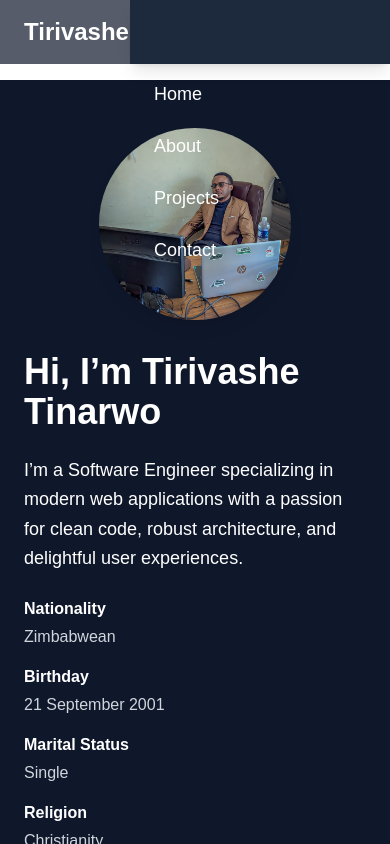
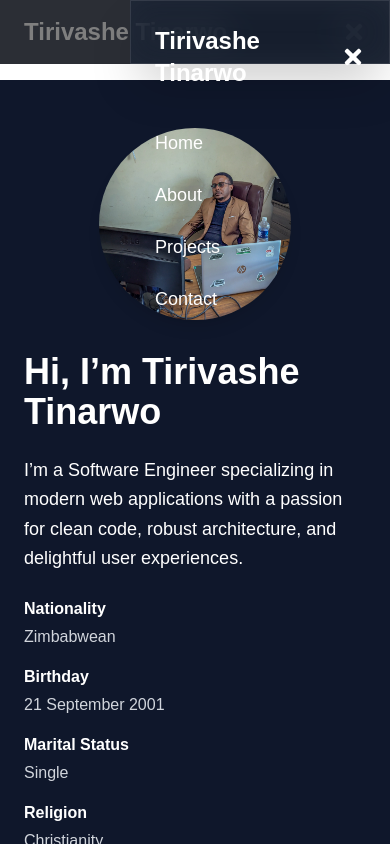
Before and after one commit to tirivashe78/my-portfolio, a Next.js app: page /about in a window 390 px wide. Both pictures are taken after a click on the button "Open menu". Shown: the top 844 px of the page. Built offline with nearby package versions, Linux system fonts and the light colour scheme.

Commit message:
changed header

```diff
--- a/src/components/header.tsx
+++ b/src/components/header.tsx
@@ -1,30 +1,28 @@
 // src/components/header.tsx
 "use client";
 
-import React, { useState } from "react";
+import React, { useState, useEffect, useRef } from "react";
 import Link from "next/link";
-import { motion, Variants, Transition } from "framer-motion";
+import { motion, AnimatePresence, Variants, Transition } from "framer-motion";
 import { FaBars, FaTimes } from "react-icons/fa";
 
-// spring transition for animations
-const spring: Transition = {
-  type: "spring",
-  stiffness: 200,
-  damping: 20,
+const spring: Transition = { type: "spring", stiffness: 200, damping: 20 };
+
+const panelVariants: Variants = {
+  hidden: { x: "100%" },
+  show: { x: 0, transition: spring },
+  exit: { x: "100%", transition: { ...spring, duration: 0.35 } },
 };
 
-// variants for the mobile menu overlay
-const menuVariants: Variants = {
-  hidden: { opacity: 0, x: "100%" },
-  show: {
-    opacity: 1,
-    x: 0,
-    transition: spring,
-  },
+const backdropVariants: Variants = {
+  hidden: { opacity: 0 },
+  show: { opacity: 0.5, transition: { duration: 0.18 } },
+  exit: { opacity: 0, transition: { duration: 0.16 } },
 };
 
 export default function Header() {
   const [menuOpen, setMenuOpen] = useState(false);
+  const panelRef = useRef<HTMLElement | null>(null);
 
   const navItems = [
     { label: "Home", href: "/" },
@@ -33,52 +31,104 @@ export default function Header() {
     { label: "Contact", href: "/contact" },
   ];
 
+  // close on Escape
+  useEffect(() => {
+    function onKey(e: KeyboardEvent) {
+      if (e.key === "Escape" && menuOpen) setMenuOpen(false);
+    }
+    window.addEventListener("keydown", onKey);
+    return () => window.removeEventListener("keydown", onKey);
+  }, [menuOpen]);
+
+  // lock body scroll when menu open
+  useEffect(() => {
+    const original = typeof document !== "undefined" ? document.body.style.overflow : "";
+    if (menuOpen) document.body.style.overflow = "hidden";
+    return () => {
+      if (typeof document !== "undefined") document.body.style.overflow = original;
+    };
+  }, [menuOpen]);
+
+  // focus first interactive element in the panel when opened
+  useEffect(() => {
+    if (menuOpen && panelRef.current) {
+      const first = panelRef.current.querySelector<HTMLElement>("a,button,input,textarea");
+      first?.focus();
+    }
+  }, [menuOpen]);
+
   return (
     <header className="fixed top-0 left-0 w-full z-30 bg-slate-900/70 backdrop-blur-md">
       <div className="max-w-6xl mx-auto px-6 py-4 flex items-center justify-between">
-        {/* Logo */}
         <Link href="/" className="text-2xl font-bold text-white">
           Tirivashe Tinarwo
         </Link>
 
-        {/* Desktop nav */}
         <nav className="hidden md:flex space-x-8">
           {navItems.map((item) => (
-            <Link
-              key={item.href}
-              href={item.href}
-              className="text-white hover:text-blue-400 transition-colors"
-            >
+            <Link key={item.href} href={item.href} className="text-white hover:text-blue-400 transition-colors">
               {item.label}
             </Link>
           ))}
         </nav>
 
-        {/* Mobile menu button */}
         <button
           className="md:hidden text-white text-2xl focus:outline-none"
-          onClick={() => setMenuOpen((open) => !open)}
-          aria-label="Toggle menu"
+          onClick={() => setMenuOpen((s) => !s)}
+          aria-label={menuOpen ? "Close menu" : "Open menu"}
+          aria-expanded={menuOpen}
         >
           {menuOpen ? <FaTimes /> : <FaBars />}
         </button>
       </div>
 
-      {/* Mobile menu overlay */}
+      {/* Mobile menu + dim backdrop */}
+      <AnimatePresence>
         {menuOpen && (
-        <motion.nav
-          className="fixed top-0 right-0 h-full w-2/3 bg-slate-800 shadow-lg md:hidden"
+          <>
+            {/* Backdrop that covers entire page (dim everything) */}
+            <motion.div
+              className="fixed inset-0 z-50 bg-black"
+              onClick={() => setMenuOpen(false)}
               initial="hidden"
               animate="show"
-          exit="hidden"
-          variants={menuVariants}
+              exit="exit"
+              variants={backdropVariants}
+            />
+
+            {/* Sliding translucent (frosted) panel */}
+            <motion.aside
+              ref={panelRef}
+              role="dialog"
+              aria-modal="true"
+              className="fixed inset-y-0 right-0 z-60 w-2/3 max-w-xs bg-slate-800/60 backdrop-blur-lg border border-white/10 text-white shadow-2xl"
+              initial="hidden"
+              animate="show"
+              exit="exit"
+              variants={panelVariants}
             >
-          <ul className="flex flex-col mt-20 space-y-6 px-6">
+              <div className="h-full px-6 pt-6 pb-12 flex flex-col">
+                {/* header row inside panel */}
+                <div className="flex items-center justify-between">
+                  <Link href="/" className="text-2xl font-bold text-white" onClick={() => setMenuOpen(false)}>
+                    Tirivashe Tinarwo
+                  </Link>
+                  <button
+                    aria-label="Close menu"
+                    className="text-white text-2xl focus:outline-none"
+                    onClick={() => setMenuOpen(false)}
+                  >
+                    <FaTimes />
+                  </button>
+                </div>
+
+                {/* nav items */}
+                <ul className="mt-10 flex flex-col gap-6 text-lg">
                   {navItems.map((item) => (
                     <li key={item.href}>
                       <Link
                         href={item.href}
-                  className="text-white text-lg hover:text-blue-400 transition-colors"
+                        className="block text-white hover:text-blue-400 transition-colors"
                         onClick={() => setMenuOpen(false)}
                       >
                         {item.label}
@@ -86,8 +136,23 @@ export default function Header() {
                     </li>
                   ))}
                 </ul>
-        </motion.nav>
+
+                {/* CTA at bottom */}
+                {/* <div className="mt-auto">
+                  <a
+                    href="/Tiri CV.pdf"
+                    download
+                    className="inline-block px-5 py-3 bg-blue-500 hover:bg-blue-600 text-white rounded-full text-sm font-medium transition shadow"
+                    onClick={() => setMenuOpen(false)}
+                  >
+                    Download CV
+                  </a>
+                </div> */}
+              </div>
+            </motion.aside>
+          </>
         )}
+      </AnimatePresence>
     </header>
   );
 }
```
Lines whose indentation alone changed are shown as unchanged.
